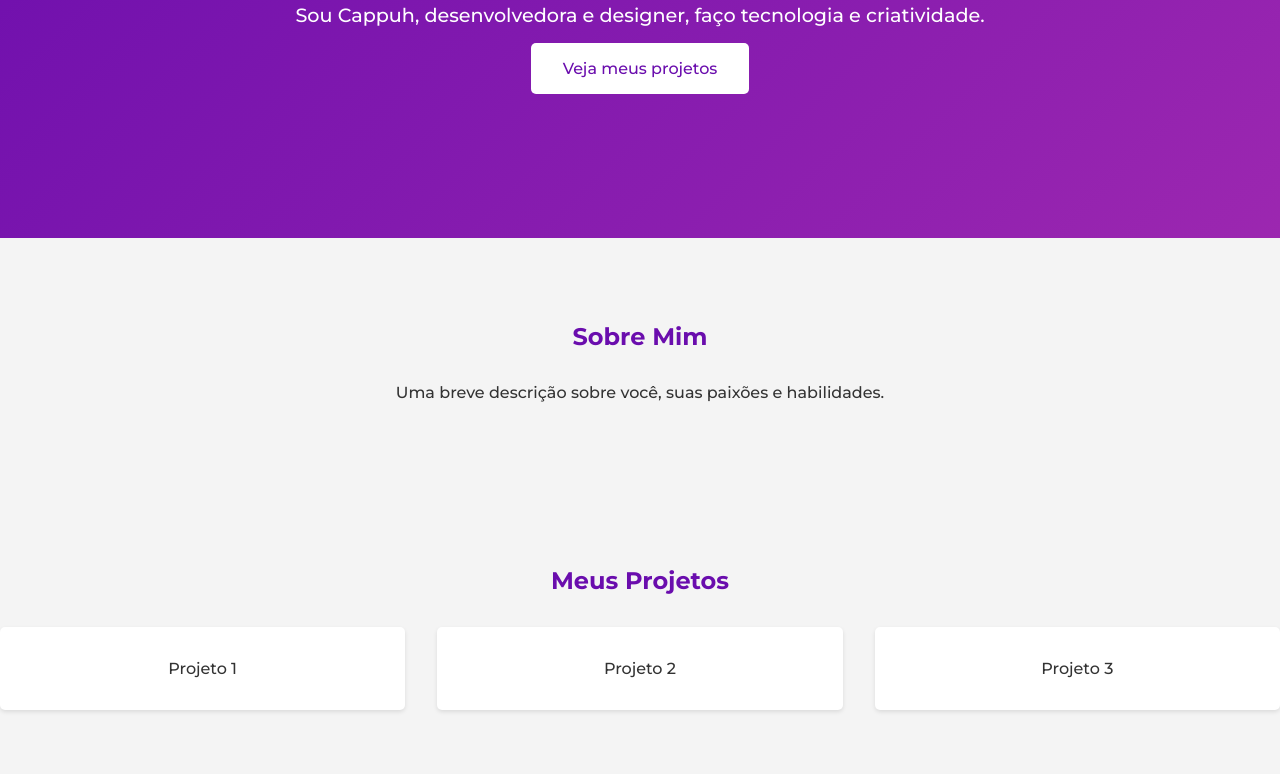
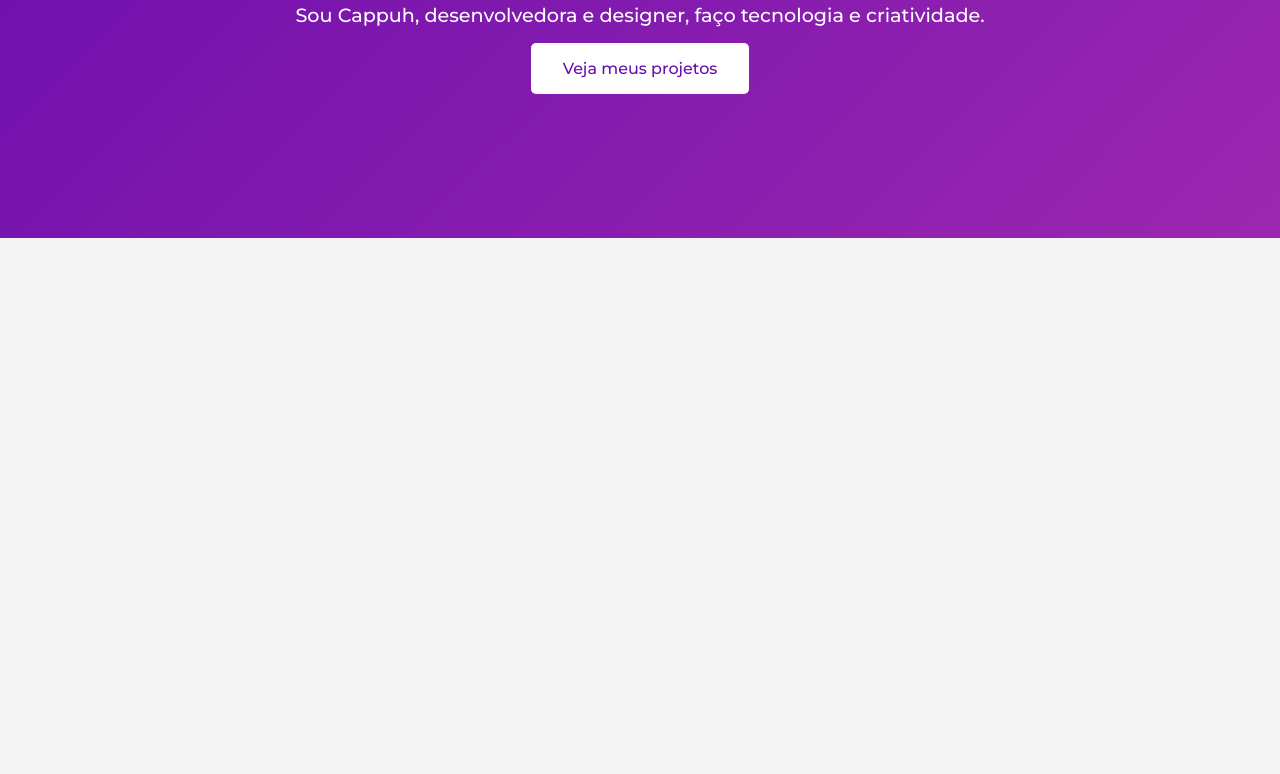
Before and after one commit to carolinamatosdacosta/blabla, a plain HTML site: page index.html in a window 1280 px wide. Shown: the part 357-1131 px from the top of the page. After the commit the page ends 800 px from the top, so only its background shows below. Drawn offline with Linux system fonts and the light colour scheme.

Commit message:
mudanças

```diff
--- a/index.html
+++ b/index.html
@@ -28,25 +28,5 @@
             <a href="projetos.html" class="btn">Veja meus projetos</a>
         </div>
     </section>
-
-    <section class="about">
-        <div class="container">
-            <h2>Sobre Mim</h2>
-            <p>Uma breve descrição sobre você, suas paixões e habilidades.</p>
-        </div>
-    </section>
-
-    <section class="projects">
-        <div class="container">
-            <h2>Meus Projetos</h2>
-            <div class="project-grid">
-                <div class="project-item">Projeto 1</div>
-                <div class="project-item">Projeto 2</div>
-                <div class="project-item">Projeto 3</div>
-            </div>
-        </div>
-    </section>
-
-    <script src="script.js"></script>
-</body>
-</html>
+  </body>
+  </html>
```
